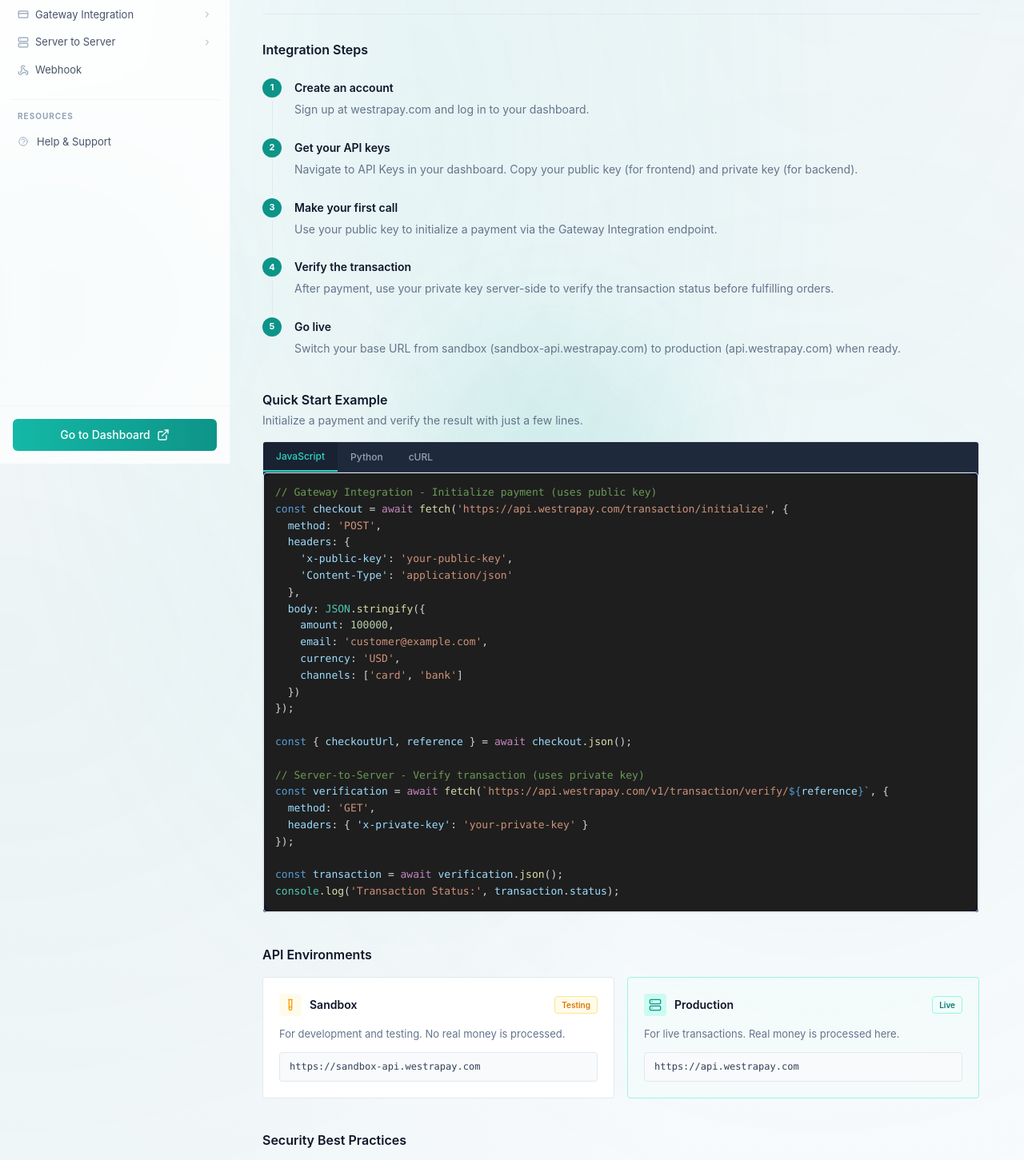
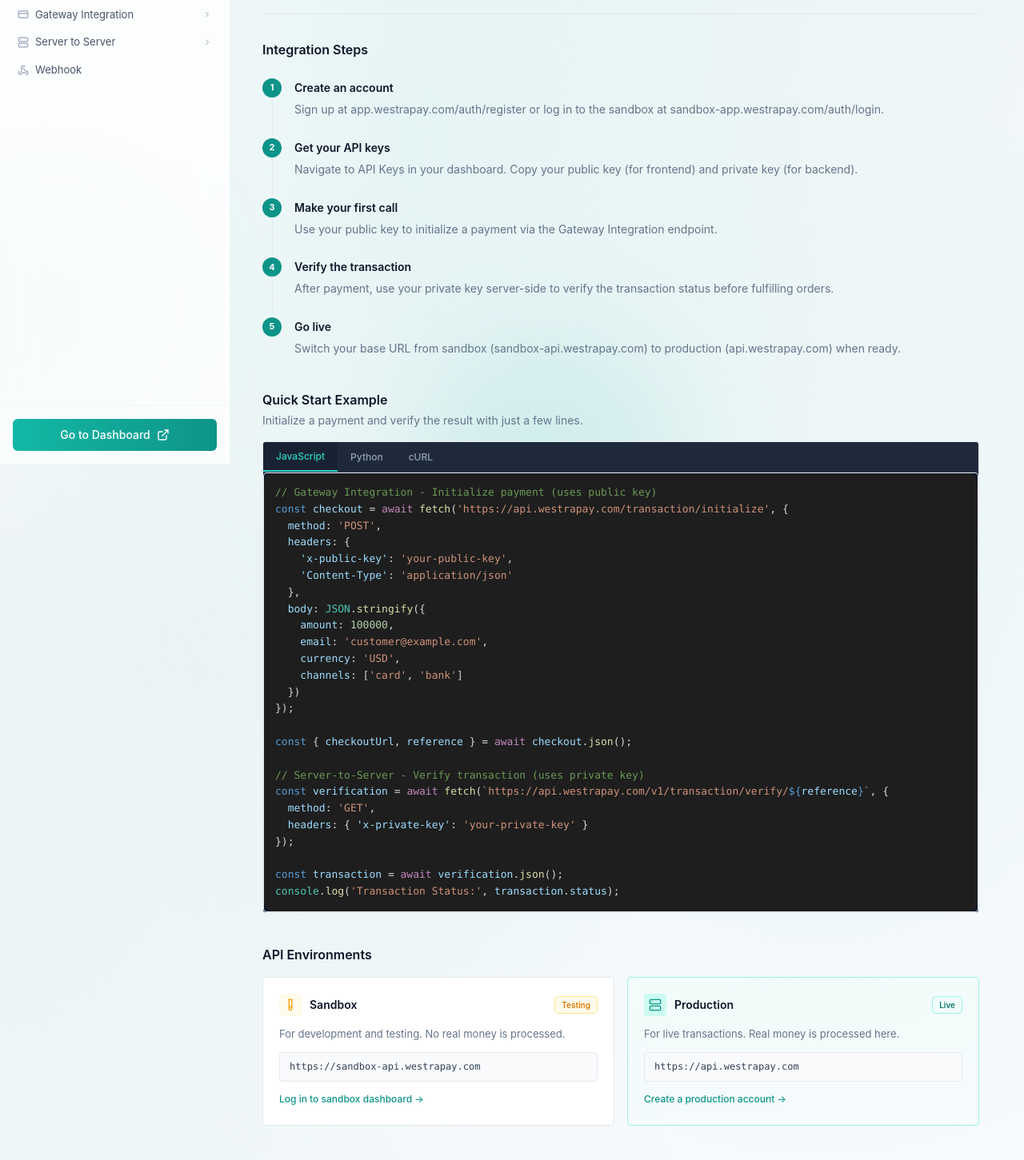
Before and after one commit to westpay210-svg/docs, a React (Create React App) app: page /getting-started in a window 1280 px wide. Shown: the part 220-1671 px from the top of the page at 80% size. Built offline with nearby package versions, Linux system fonts and the light colour scheme; the HTML template or start-up script is replaced by a standard one.

Commit message:
update links to Westrapay app and enhance Getting Started instructions

```diff
--- a/src/components/layout/DocLayout.tsx
+++ b/src/components/layout/DocLayout.tsx
@@ -1,5 +1,5 @@
 import React, { useState } from 'react';
-import { Menu, X, Search, ExternalLink, Sparkles } from 'lucide-react';
+import { Menu, X, Search, ExternalLink } from 'lucide-react';
 import { Sidebar } from '../sidebar/Sidebar';
 import logoImage from '../../assets/westrapayLogo.png';
 
@@ -9,7 +9,7 @@ interface DocLayoutProps {
 
 export const DocLayout: React.FC<DocLayoutProps> = ({ children }) => {
   const [sidebarOpen, setSidebarOpen] = useState(false);
-  const [searchOpen, setSearchOpen] = useState(false);
+  const [, setSearchOpen] = useState(false);
 
   return (
     <div className="min-h-screen bg-slate-50 mesh-bg">
@@ -158,7 +158,7 @@ export const DocLayout: React.FC<DocLayoutProps> = ({ children }) => {
           {/* Sidebar footer */}
           <div className="p-4 border-t border-slate-100">
             <a
-              href="https://westrapay.com/auth/register"
+              href="https://app.westrapay.com/auth/register"
               target="_blank"
               rel="noopener noreferrer"
               className="flex items-center justify-center gap-2 w-full px-4 py-2.5 rounded-md bg-gradient-to-r from-kiwi-500 to-accent-500 text-white font-medium text-sm hover:shadow-glow transition-all duration-300"
--- a/src/components/sidebar/Sidebar.tsx
+++ b/src/components/sidebar/Sidebar.tsx
@@ -120,16 +120,16 @@ export const Sidebar: React.FC = () => {
     <nav className="px-3 py-4 space-y-5">
       <p className="px-2.5 text-[10px] font-bold tracking-widest uppercase text-slate-400">API Reference</p>
       <div className="space-y-0.5">{navItems.map(item => renderItem(item))}</div>
-      <div className="pt-3 border-t border-slate-100 space-y-1">
-        <p className="px-2.5 text-[10px] font-bold tracking-widest uppercase text-slate-400 mb-2">Resources</p>
-        <a href="https://westrapay.com/contact-sales" target="_blank" rel="noopener noreferrer"
-          className="flex items-center gap-2.5 px-2.5 py-1.5 text-[13px] text-slate-600 hover:text-slate-900 hover:bg-slate-50 rounded transition-colors">
-          <svg className="h-3.5 w-3.5 text-slate-400" fill="none" viewBox="0 0 24 24" stroke="currentColor">
-            <path strokeLinecap="round" strokeLinejoin="round" strokeWidth={1.5} d="M8.228 9c.549-1.165 2.03-2 3.772-2 2.21 0 4 1.343 4 3 0 1.4-1.278 2.575-3.006 2.907-.542.104-.994.54-.994 1.093m0 3h.01M21 12a9 9 0 11-18 0 9 9 0 0118 0z" />
-          </svg>
-          Help & Support
-        </a>
-      </div>
+      {/*<div className="pt-3 border-t border-slate-100 space-y-1">*/}
+      {/*  <p className="px-2.5 text-[10px] font-bold tracking-widest uppercase text-slate-400 mb-2">Resources</p>*/}
+      {/*  <a href="https://westrapay.com/contact-sales" target="_blank" rel="noopener noreferrer"*/}
+      {/*    className="flex items-center gap-2.5 px-2.5 py-1.5 text-[13px] text-slate-600 hover:text-slate-900 hover:bg-slate-50 rounded transition-colors">*/}
+      {/*    <svg className="h-3.5 w-3.5 text-slate-400" fill="none" viewBox="0 0 24 24" stroke="currentColor">*/}
+      {/*      <path strokeLinecap="round" strokeLinejoin="round" strokeWidth={1.5} d="M8.228 9c.549-1.165 2.03-2 3.772-2 2.21 0 4 1.343 4 3 0 1.4-1.278 2.575-3.006 2.907-.542.104-.994.54-.994 1.093m0 3h.01M21 12a9 9 0 11-18 0 9 9 0 0118 0z" />*/}
+      {/*    </svg>*/}
+      {/*    Help & Support*/}
+      {/*  </a>*/}
+      {/*</div>*/}
     </nav>
   );
 };
--- a/src/pages/GettingStarted.tsx
+++ b/src/pages/GettingStarted.tsx
@@ -72,7 +72,7 @@ curl --request GET \\
 ];
 
 const steps = [
-  { title: 'Create an account', description: 'Sign up at westrapay.com and log in to your dashboard.' },
+  { title: 'Create an account', description: 'Sign up at app.westrapay.com/auth/register or log in to the sandbox at sandbox-app.westrapay.com/auth/login.' },
   { title: 'Get your API keys', description: 'Navigate to API Keys in your dashboard. Copy your public key (for frontend) and private key (for backend).' },
   { title: 'Make your first call', description: 'Use your public key to initialize a payment via the Gateway Integration endpoint.' },
   { title: 'Verify the transaction', description: 'After payment, use your private key server-side to verify the transaction status before fulfilling orders.' },
@@ -121,9 +121,17 @@ export const GettingStarted: React.FC = () => (
             <span className="ml-auto px-2 py-0.5 text-[10px] font-semibold text-amber-600 bg-amber-50 rounded border border-amber-200">Testing</span>
           </div>
           <p className="text-[13px] text-slate-500 mb-3">For development and testing. No real money is processed.</p>
-          <code className="block text-[12px] font-mono text-slate-700 bg-slate-50 px-3 py-2 rounded border border-slate-200 break-all">
+          <code className="block text-[12px] font-mono text-slate-700 bg-slate-50 px-3 py-2 rounded border border-slate-200 break-all mb-2">
             https://sandbox-api.westrapay.com
           </code>
+          <a
+            href="https://sandbox-app.westrapay.com/auth/login"
+            target="_blank"
+            rel="noopener noreferrer"
+            className="inline-flex items-center gap-1.5 text-[12px] text-kiwi-600 hover:text-kiwi-700 font-medium"
+          >
+            Log in to sandbox dashboard →
+          </a>
         </div>
         <div className="border border-kiwi-200 rounded bg-kiwi-50/30 p-5">
           <div className="flex items-center gap-2.5 mb-3">
@@ -134,9 +142,17 @@ export const GettingStarted: React.FC = () => (
             <span className="ml-auto px-2 py-0.5 text-[10px] font-semibold text-kiwi-700 bg-kiwi-50 rounded border border-kiwi-200">Live</span>
           </div>
           <p className="text-[13px] text-slate-500 mb-3">For live transactions. Real money is processed here.</p>
-          <code className="block text-[12px] font-mono text-slate-700 bg-slate-50 px-3 py-2 rounded border border-slate-200 break-all">
+          <code className="block text-[12px] font-mono text-slate-700 bg-slate-50 px-3 py-2 rounded border border-slate-200 break-all mb-2">
             https://api.westrapay.com
           </code>
+          <a
+            href="https://app.westrapay.com/auth/register"
+            target="_blank"
+            rel="noopener noreferrer"
+            className="inline-flex items-center gap-1.5 text-[12px] text-kiwi-600 hover:text-kiwi-700 font-medium"
+          >
+            Create a production account →
+          </a>
         </div>
       </div>
     </section>
--- a/src/pages/Overview.tsx
+++ b/src/pages/Overview.tsx
@@ -49,7 +49,7 @@ const quickStart = [
     step: '01',
     title: 'Get your API keys',
     description: 'Create an account and copy your public and private keys from the dashboard.',
-    href: 'https://westrapay.com/auth/register',
+    href: 'https://app.westrapay.com/auth/register',
     external: true,
   },
   {
```
